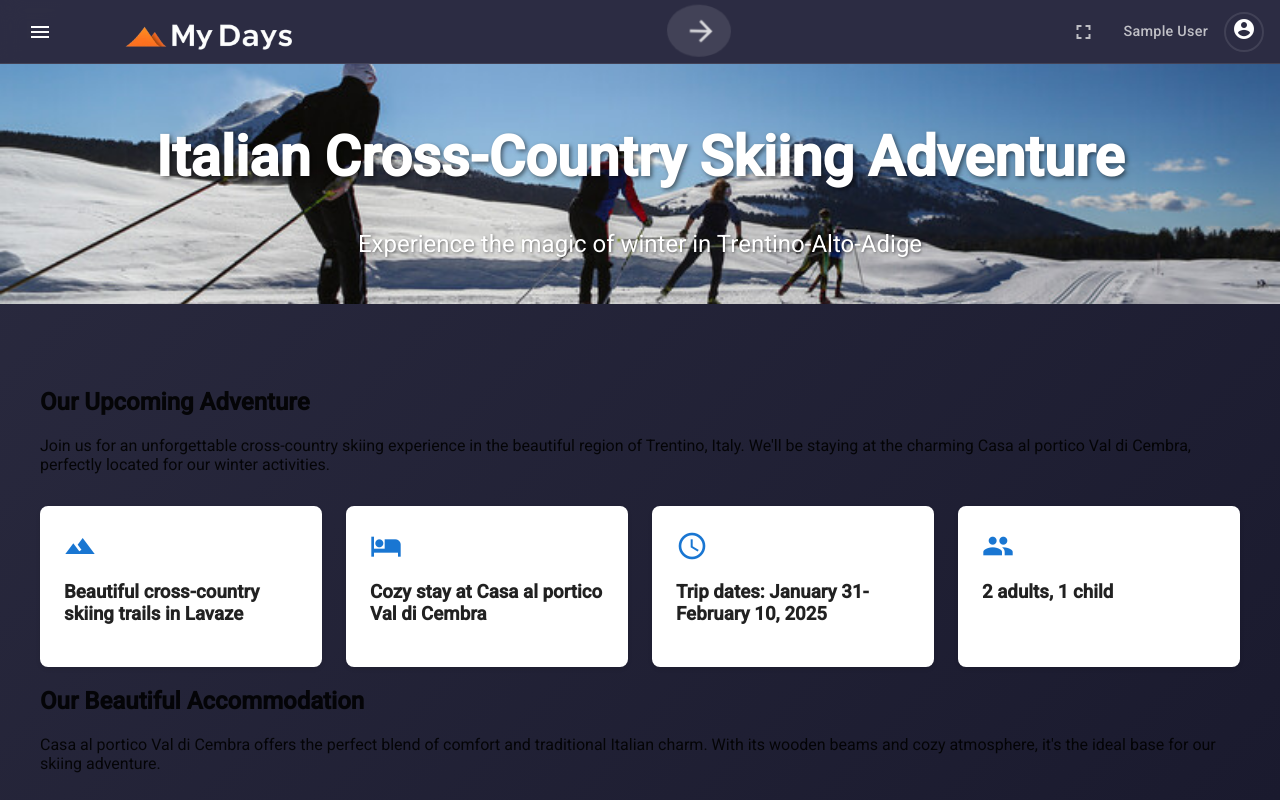
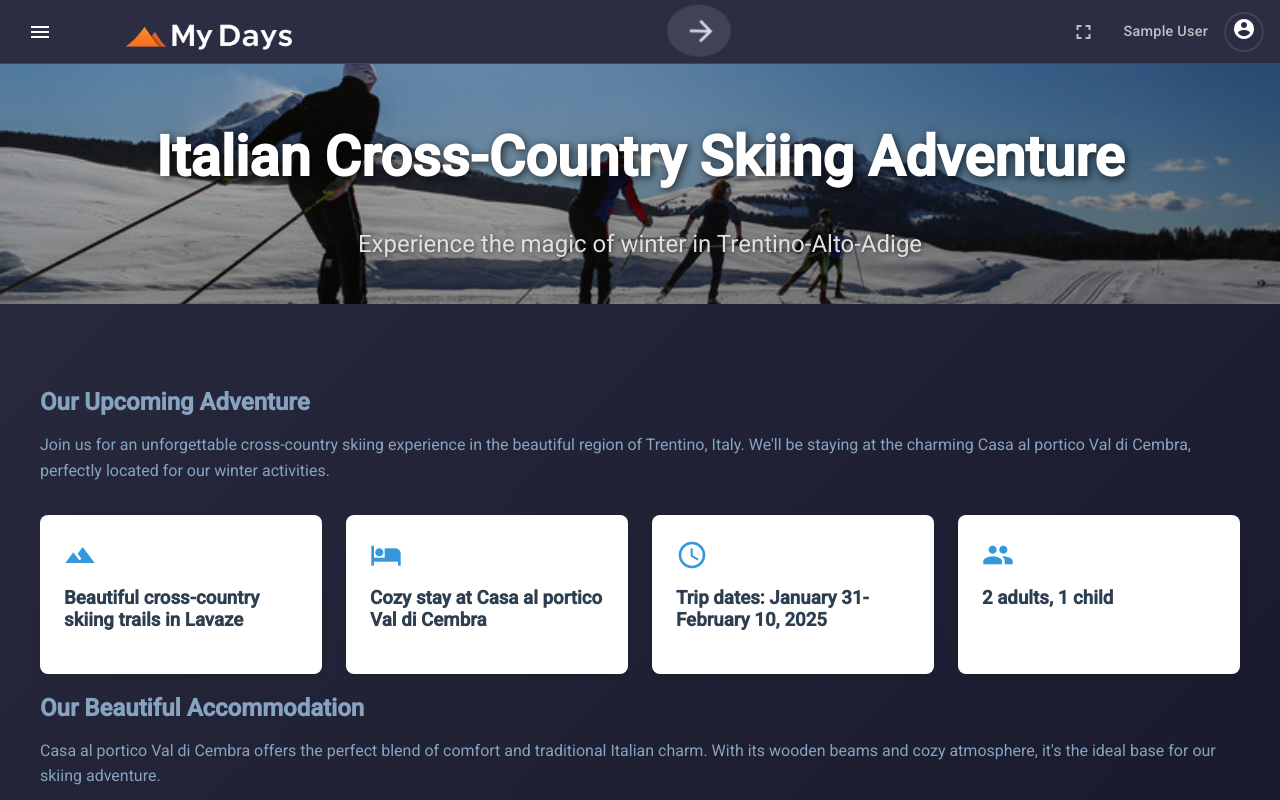
Before and after one commit to josefwebdeveloper/stopAlFront, an Angular app: page /trip-description in a window 1280 px wide. Built offline with nearby package versions, Linux system fonts and the light colour scheme; sample sign-in values are in the browser's storage; grey boxes are pictures that could not be loaded.

Commit message:
Update trip-description.component.scss

```diff
--- a/src/app/pages/trip-description/trip-description.component.scss
+++ b/src/app/pages/trip-description/trip-description.component.scss
@@ -2,23 +2,39 @@
   background-image:  url('/assets/italy/44.jpg');
   background-size: cover;
   background-position: center;
-  color: white;
   text-align: center;
   margin-bottom: 2rem;
   height: 30vh;
   display: flex;
   flex-direction: column;
   justify-content: center;
+  position: relative;
+
+  &::before {
+    content: '';
+    position: absolute;
+    top: 0;
+    left: 0;
+    right: 0;
+    bottom: 0;
+    background: linear-gradient(rgba(0, 0, 0, 0.2), rgba(0, 0, 0, 0.4));
+    pointer-events: none;
+  }
 
   h1 {
     font-size: 3.5rem;
     margin-bottom: 1rem;
-    text-shadow: 2px 2px 4px rgba(0,0,0,0.5);
+    color: #ffffff;
+    text-shadow: 2px 2px 8px rgba(0, 0, 0, 0.7);
+    position: relative;
+    font-weight: 600;
   }
 
   p {
     font-size: 1.5rem;
-    text-shadow: 1px 1px 3px rgba(0,0,0,0.5);
+    color: #e0e0e0;
+    text-shadow: 1px 1px 4px rgba(0, 0, 0, 0.6);
+    position: relative;
   }
 }
 
@@ -26,6 +42,16 @@
   max-width: 1200px;
   margin: 0 auto;
   padding: 2rem;
+
+  h2 {
+    color: #86a3c0;
+    margin-bottom: 1rem;
+  }
+
+  p {
+    color: #86a3c0;
+    line-height: 1.6;
+  }
 }
 
 .highlight-cards {
@@ -46,11 +72,16 @@
     transform: translateY(-5px);
   }
 
+  h3 {
+    color: #2c3e50;
+    margin-top: 1rem;
+  }
+
   mat-icon {
     font-size: 2rem;
     height: 2rem;
     width: 2rem;
-    color: #1976d2;
+    color: #3498db;
   }
 }
 
```
